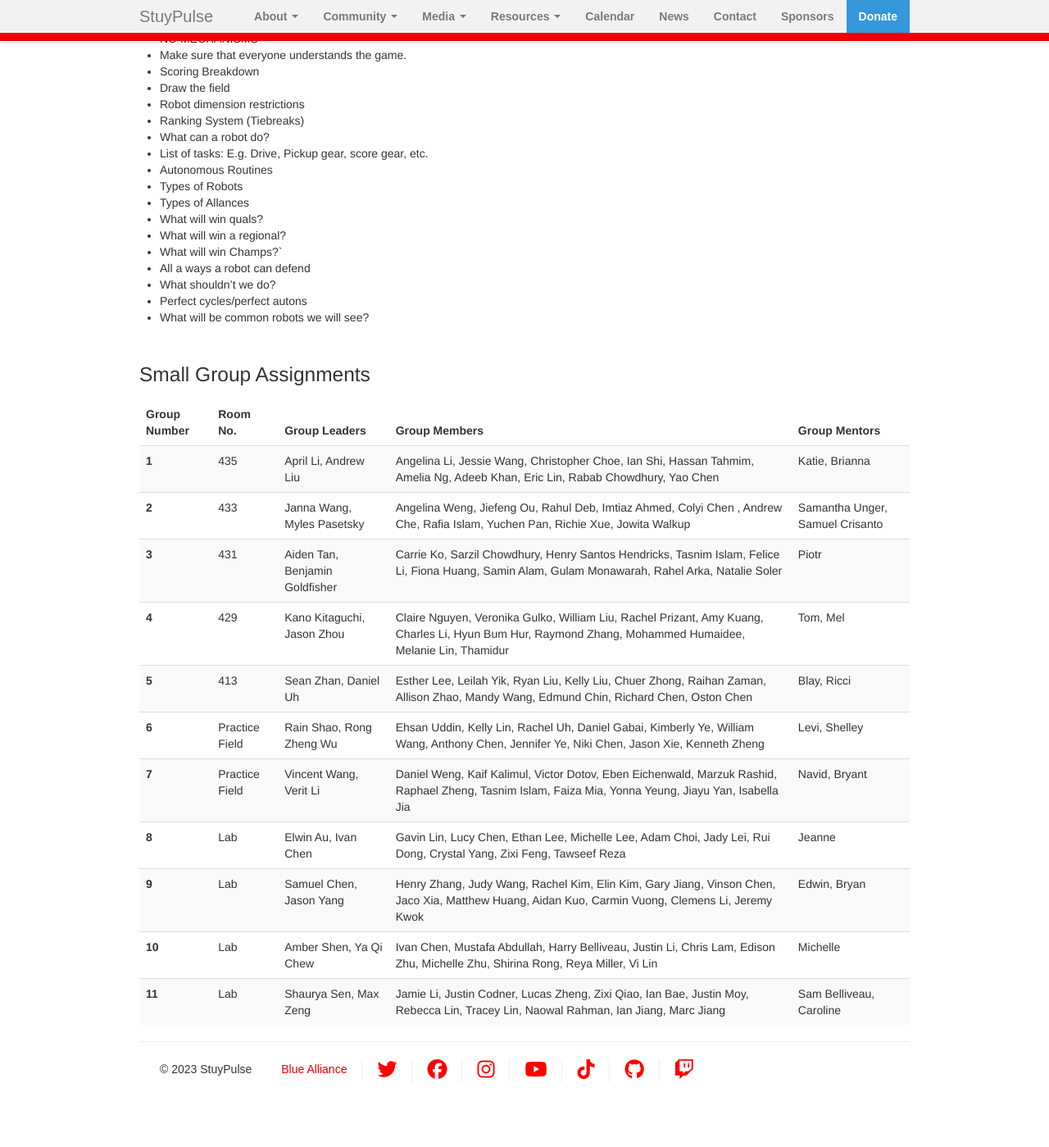
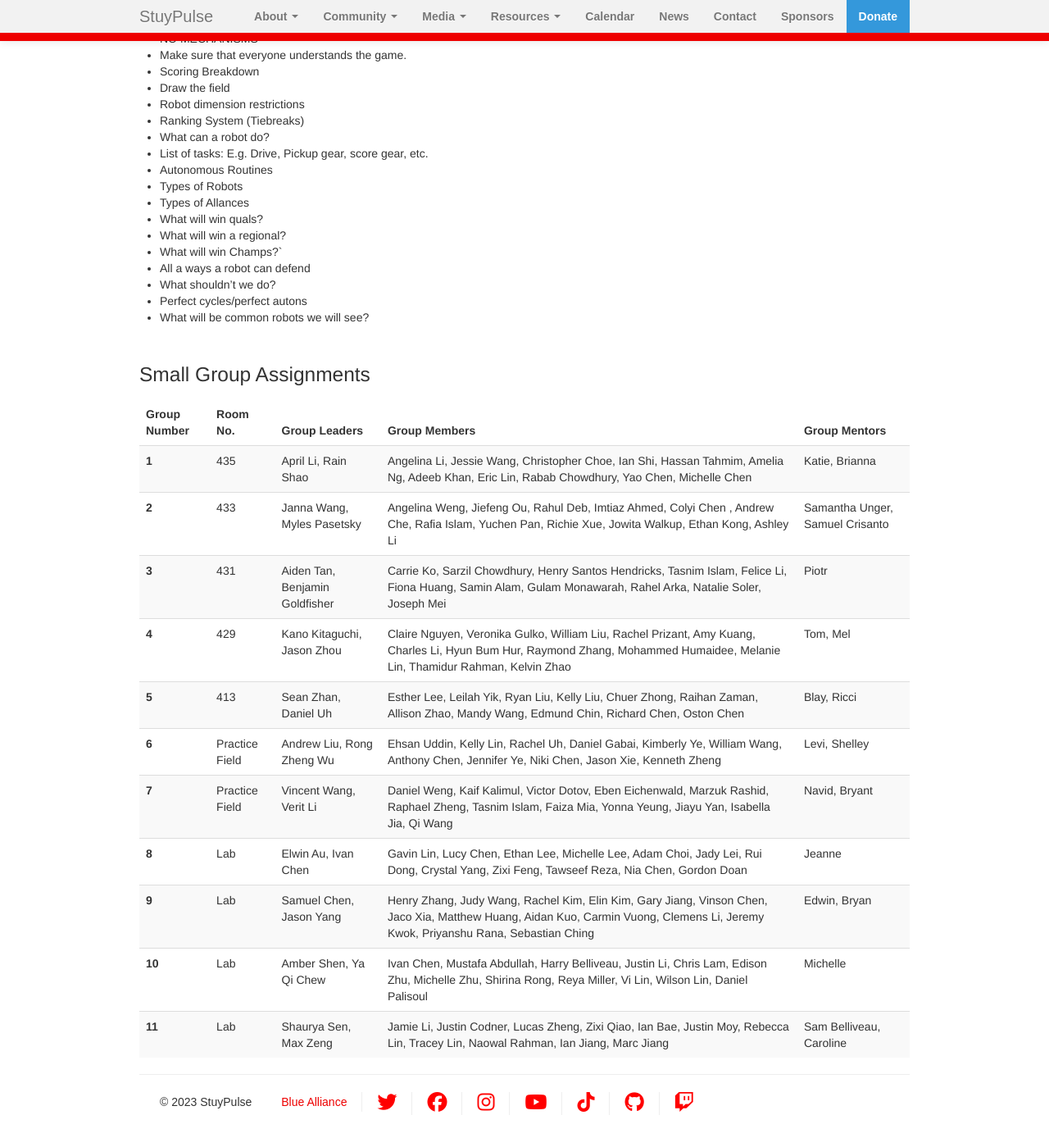
Before and after one commit to StuyPulse/team694.github.io, a Jekyll site: the page built from kickoff/index.md, in a window 1280 px wide and 1400 px high, scrolled down 849 px. Shown: the whole window at 82% size. Built offline with Jekyll 4.4.1, drawn with Linux system fonts in a browser that asks for light colours; nearby versions of some CDN libraries; before the commit the page ends 2209 px from its top, so only the background shows below that.

Commit message:
Update kickoff information

```diff
--- a/kickoff/index.md
+++ b/kickoff/index.md
@@ -110,29 +110,29 @@ description: Dedicated page for Kickoff information
   <tr>
     <th scope="row"> 1 </th>
     <td> 435 </td>
-    <td> April Li, Andrew Liu </td>
-    <td> Angelina Li, Jessie Wang, Christopher Choe, Ian Shi, Hassan Tahmim, Amelia Ng, Adeeb Khan, Eric Lin, Rabab Chowdhury, Yao Chen </td>
+    <td> April Li, Rain Shao </td>
+    <td> Angelina Li, Jessie Wang, Christopher Choe, Ian Shi, Hassan Tahmim, Amelia Ng, Adeeb Khan, Eric Lin, Rabab Chowdhury, Yao Chen, Michelle Chen </td>
     <td> Katie, Brianna </td>
   </tr>
   <tr>
     <th scope="row"> 2 </th>
     <td> 433 </td>
     <td> Janna Wang, Myles Pasetsky </td>
-    <td> Angelina Weng, Jiefeng Ou, Rahul Deb, Imtiaz Ahmed, Colyi Chen , Andrew Che, Rafia Islam, Yuchen Pan, Richie Xue, Jowita Walkup </td>
+    <td> Angelina Weng, Jiefeng Ou, Rahul Deb, Imtiaz Ahmed, Colyi Chen , Andrew Che, Rafia Islam, Yuchen Pan, Richie Xue, Jowita Walkup, Ethan Kong, Ashley Li </td>
     <td> Samantha Unger, Samuel Crisanto </td>
   </tr>
   <tr>
     <th scope="row"> 3 </th>
     <td> 431 </td>
     <td> Aiden Tan, Benjamin Goldfisher </td>
-    <td> Carrie Ko, Sarzil Chowdhury, Henry Santos Hendricks, Tasnim Islam, Felice Li, Fiona Huang, Samin Alam, Gulam Monawarah, Rahel Arka, Natalie Soler </td>
+    <td> Carrie Ko, Sarzil Chowdhury, Henry Santos Hendricks, Tasnim Islam, Felice Li, Fiona Huang, Samin Alam, Gulam Monawarah, Rahel Arka, Natalie Soler, Joseph Mei </td>
     <td> Piotr </td>
   </tr>
   <tr>
     <th scope="row"> 4 </th>
     <td> 429 </td>
     <td> Kano Kitaguchi, Jason Zhou </td>
-    <td> Claire Nguyen, Veronika Gulko, William Liu, Rachel Prizant, Amy Kuang, Charles Li, Hyun Bum Hur, Raymond Zhang, Mohammed Humaidee, Melanie Lin, Thamidur </td>
+    <td> Claire Nguyen, Veronika Gulko, William Liu, Rachel Prizant, Amy Kuang, Charles Li, Hyun Bum Hur, Raymond Zhang, Mohammed Humaidee, Melanie Lin, Thamidur Rahman, Kelvin Zhao </td>
     <td> Tom, Mel </td>
   </tr>
   <tr>
@@ -153,28 +153,28 @@ description: Dedicated page for Kickoff information
     <th scope="row"> 7 </th>
     <td> Practice Field </td>
     <td> Vincent Wang, Verit Li </td>
-    <td> Daniel Weng, Kaif Kalimul, Victor Dotov, Eben Eichenwald, Marzuk Rashid, Raphael Zheng, Tasnim Islam, Faiza Mia, Yonna Yeung, Jiayu Yan, Isabella Jia </td>
+    <td> Daniel Weng, Kaif Kalimul, Victor Dotov, Eben Eichenwald, Marzuk Rashid, Raphael Zheng, Tasnim Islam, Faiza Mia, Yonna Yeung, Jiayu Yan, Isabella Jia, Qi Wang </td>
     <td> Navid, Bryant </td>
   </tr>
   <tr>
     <th scope="row"> 8 </th>
     <td> Lab </td>
     <td> Elwin Au, Ivan Chen </td>
-    <td> Gavin Lin, Lucy Chen, Ethan Lee, Michelle Lee, Adam Choi, Jady Lei, Rui Dong, Crystal Yang, Zixi Feng, Tawseef Reza </td>
+    <td> Gavin Lin, Lucy Chen, Ethan Lee, Michelle Lee, Adam Choi, Jady Lei, Rui Dong, Crystal Yang, Zixi Feng, Tawseef Reza, Nia Chen, Gordon Doan </td>
     <td> Jeanne </td>
   </tr>
   <tr>
     <th scope="row"> 9 </th>
     <td> Lab </td>
     <td> Samuel Chen, Jason Yang  </td>
-    <td> Henry Zhang, Judy Wang, Rachel Kim, Elin Kim, Gary Jiang, Vinson Chen, Jaco Xia, Matthew Huang, Aidan Kuo, Carmin Vuong, Clemens Li, Jeremy Kwok </td>
+    <td> Henry Zhang, Judy Wang, Rachel Kim, Elin Kim, Gary Jiang, Vinson Chen, Jaco Xia, Matthew Huang, Aidan Kuo, Carmin Vuong, Clemens Li, Jeremy Kwok, Priyanshu Rana, Sebastian Ching </td>
     <td> Edwin, Bryan </td>
   </tr>
   <tr>
     <th scope="row"> 10 </th>
     <td> Lab </td>
     <td> Amber Shen, Ya Qi Chew </td>
-    <td> Ivan Chen, Mustafa Abdullah, Harry Belliveau, Justin Li, Chris Lam, Edison Zhu, Michelle Zhu, Shirina Rong, Reya Miller, Vi Lin </td>
+    <td> Ivan Chen, Mustafa Abdullah, Harry Belliveau, Justin Li, Chris Lam, Edison Zhu, Michelle Zhu, Shirina Rong, Reya Miller, Vi Lin, Wilson Lin, Daniel Palisoul  </td>
     <td> Michelle </td>
   </tr>
   <tr>
```
Also changed, not shown: other parts of kickoff/index.md (+1 -1 lines).
